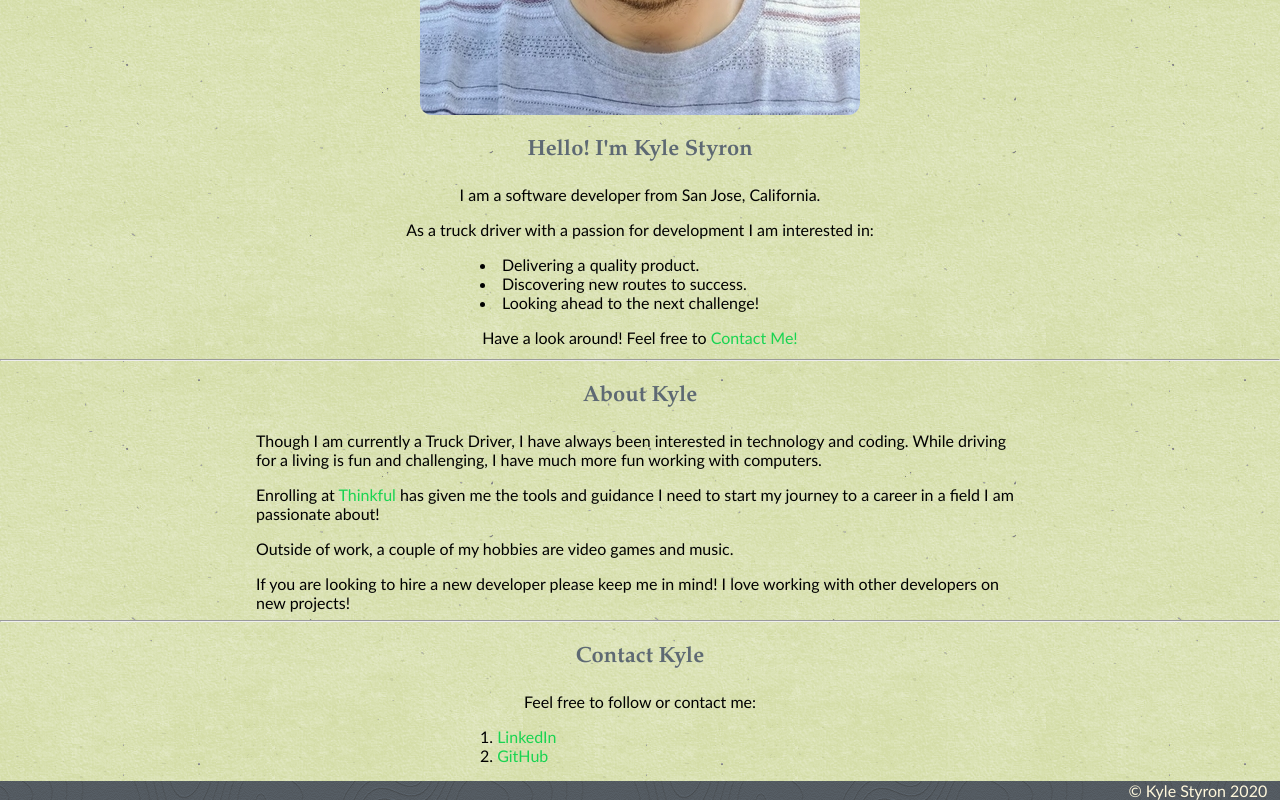
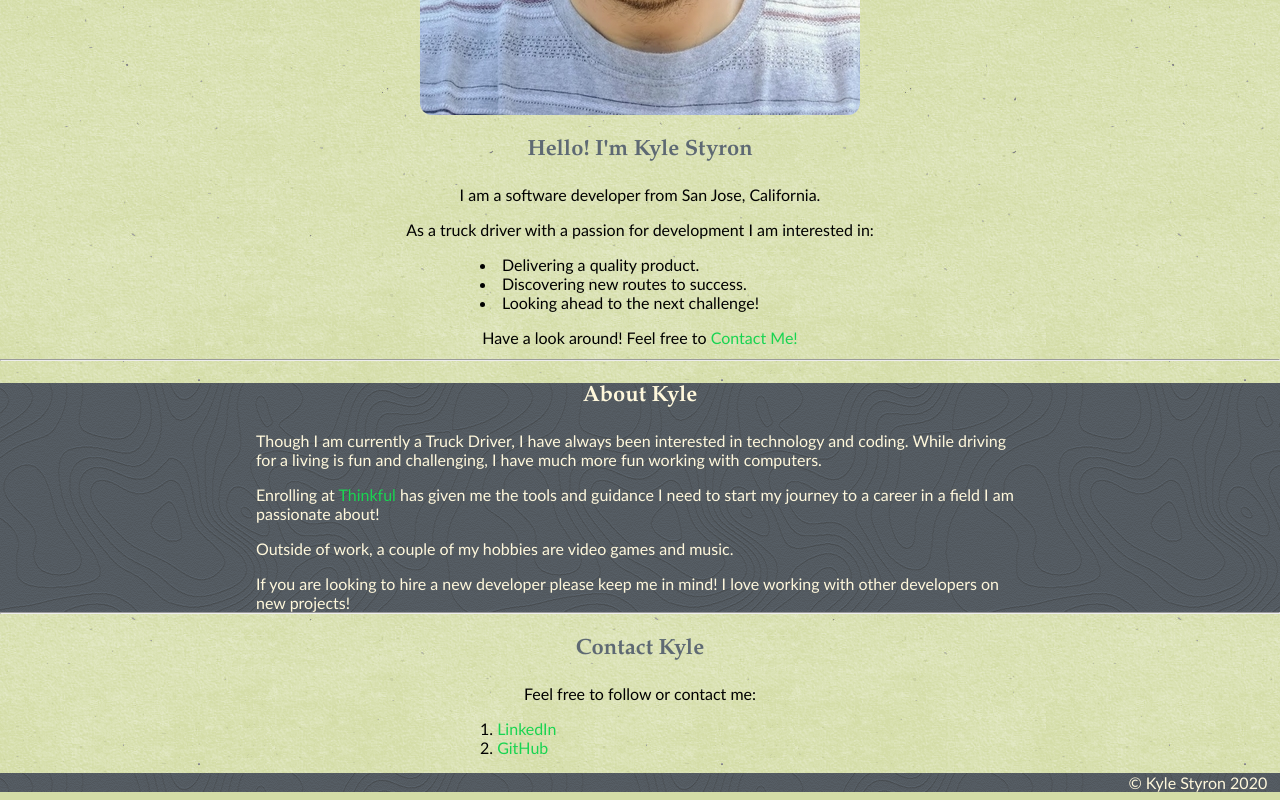
Before and after one commit to kylestyron/portfolio, a plain HTML site: page index.html in a window 1280 px wide. Shown: the part 633-1433 px from the top of the page. Drawn offline with Linux system fonts and the light colour scheme; a script that the page names is missing; a web font is replaced by a local one.

Commit message:
Add files via upload

```diff
--- a/style.css
+++ b/style.css
@@ -53,6 +53,12 @@ section {
 section > p {
     text-align: center;
 }
+
+article {
+    background-color: #5E6973;
+    background-image: url(images/backgrounds/cartographer.png);
+}
+
 .centered {
     text-align: center;
 }
@@ -67,6 +73,10 @@ ul, ol {
     padding: 0 25%;
 }
 
+hr {
+    margin: 0 0;
+}
+
 /* text styles */
 
 h1, h2, h3 {
@@ -75,6 +85,7 @@ h1, h2, h3 {
     text-align: center;
 }
 
+
 h1 { font-size: 32px; }
 h2 { font-size: 24px; }
 h3 { font-size: 22px; }
@@ -82,6 +93,10 @@ h3 { font-size: 22px; }
 p, li {
     font-family: 'Trebuchet MS', 'Lucida Sans Unicode', 'Lucida Grande', 'Lucida Sans', Arial, sans-serif;
     margin-bottom: 0px;
+}
+
+article > p, article > h3{
+    color: cornsilk;
 }
 
 a {
```
